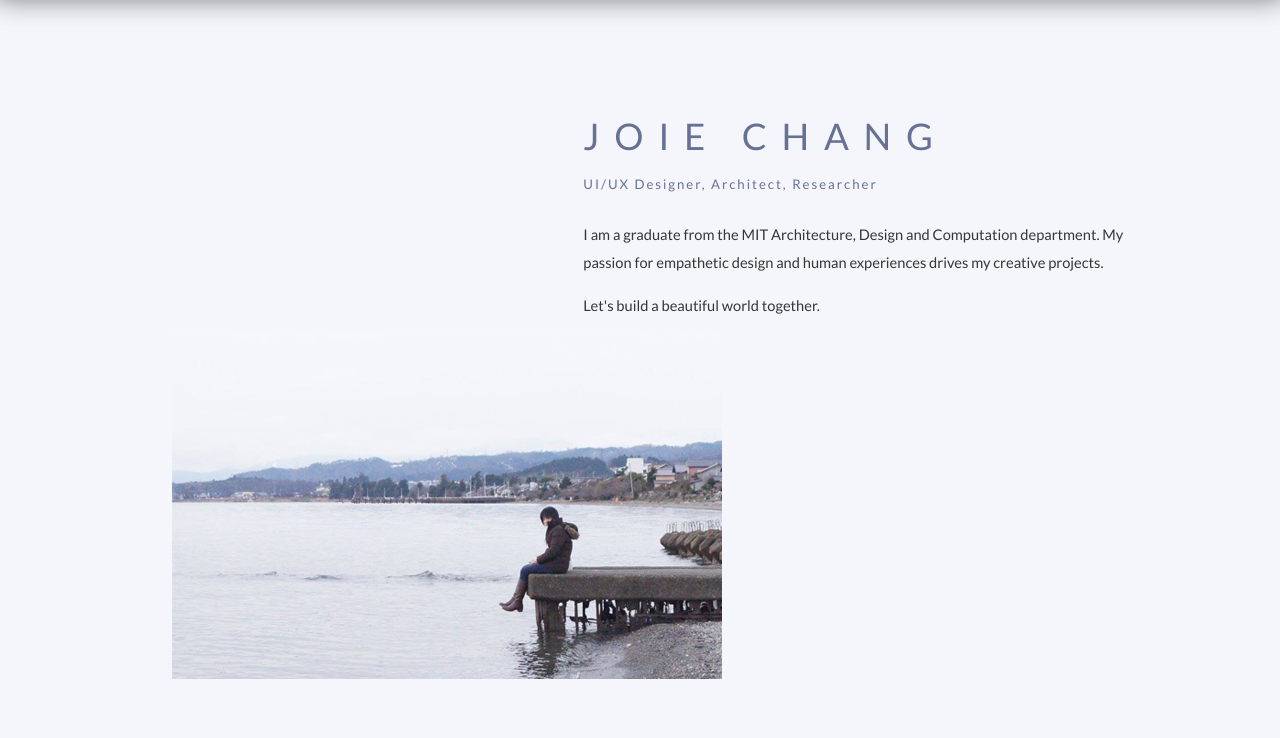
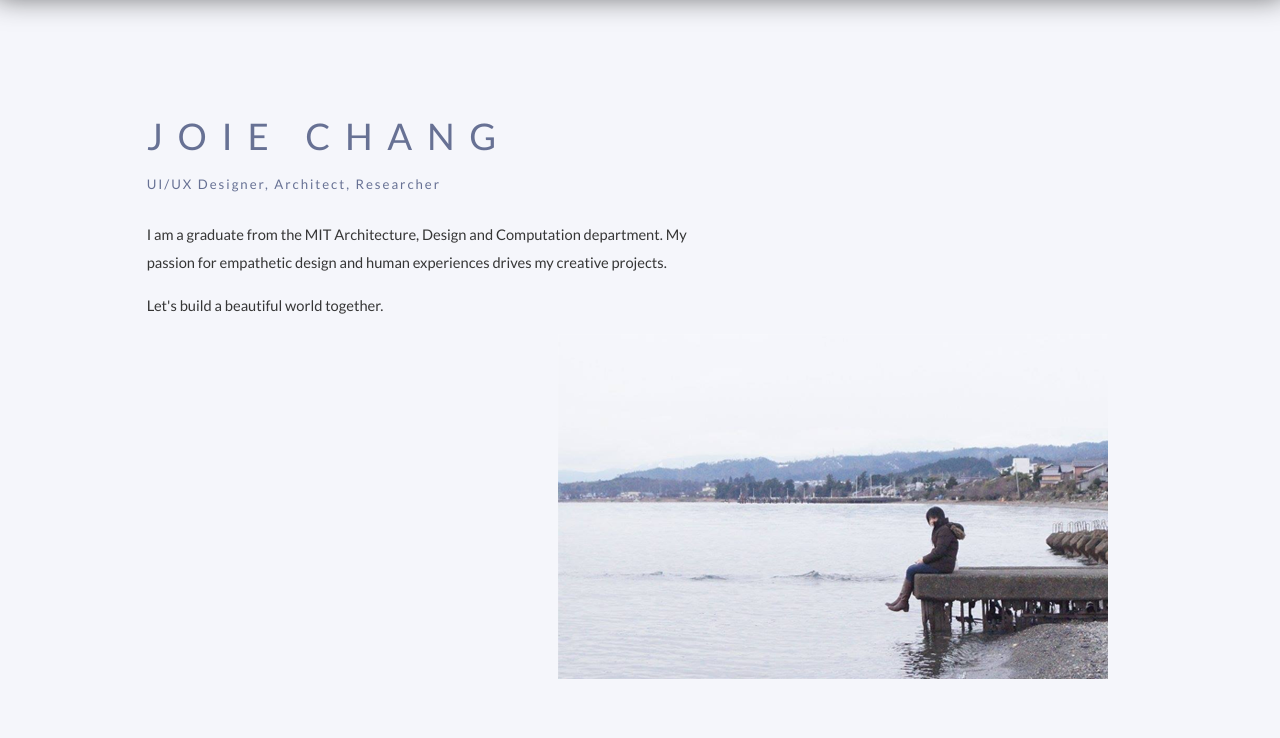
Before and after one commit to jzfchang/jzfchang.github.io, a plain HTML site: page index.html in a window 1280 px wide. Shown: the part 62-800 px from the top of the page. Drawn offline with Linux system fonts and the light colour scheme.

Commit message:
Switched Text Justification
Changed index bio to float left and image to float right

```diff
--- a/default.css
+++ b/default.css
@@ -393,6 +393,12 @@ img {
     padding-top:7em;
 }
 
+#content-left
+{
+	float: left;
+	width: 550px;
+    padding-top:7em;
+}
 .basiccontent
 {
 	float: right;
--- a/index.html
+++ b/index.html
@@ -48,7 +48,7 @@
 
 
     <div class="page" style="background-color:#f5f6fb">
-		<div id="content">
+		<div id="content-left">
 			<div class="title">
 				<h1>Joie Chang</h1>
                 </br>
@@ -56,7 +56,7 @@
 			<p>I am a graduate from the MIT Architecture, Design and Computation department. My passion for empathetic design and human experiences drives my creative projects.</p>
             <p>Let's build a beautiful world together.</p>
 		</div>
-		<div id="sidebar">
+		<div id="sidebar-right">
 			<div class="box2">
 				<div class= "image image-centered"><img src="images/bio.png" alt="Joie Chang's Photo" /></div>
 
```
